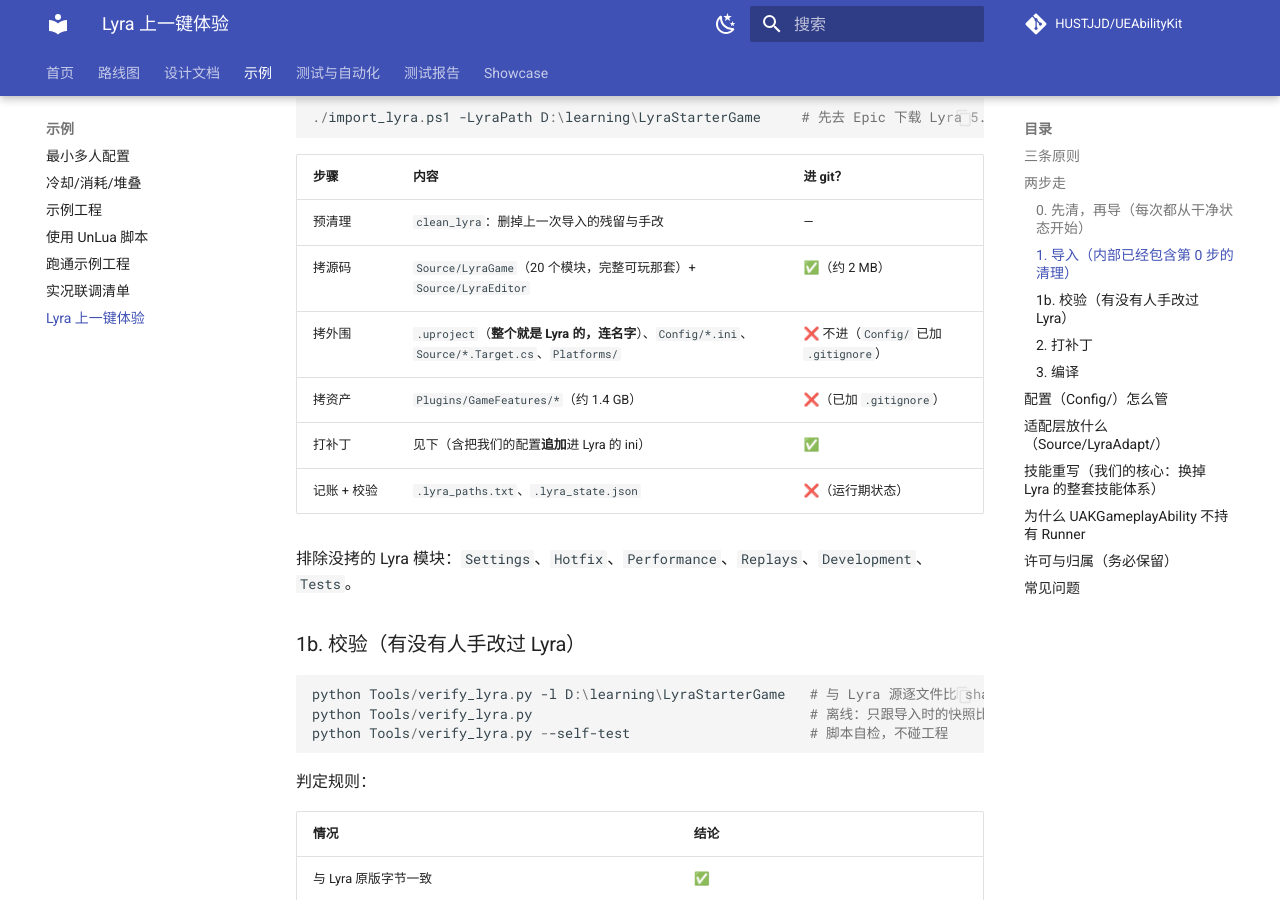
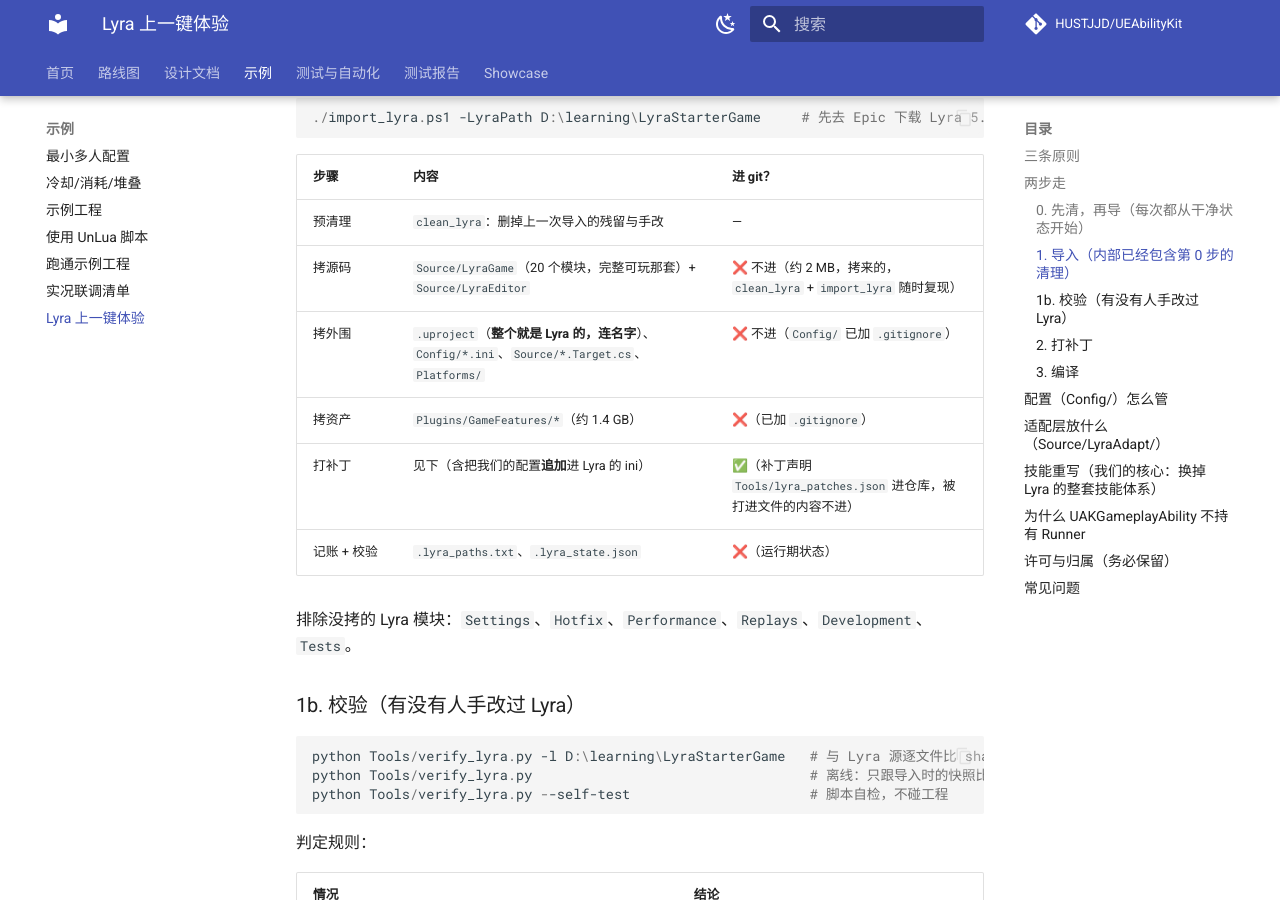
Before and after one commit to HUSTJJD/UEAbilityKit, an MkDocs documentation site: the page built from docs/examples/lyra-integration.md, in a window 1280 px wide and 900 px high, scrolled down 1838 px. Built offline with MkDocs 1.6.1 and Material for MkDocs 9.7.7, drawn with Linux system fonts in a browser that asks for light colours; comment, search, counter and statistics services are not loaded.

Commit message:
导入补全：未给引擎目录时全拷 Lyra 插件；Plugins/ 只留我们自己的进仓库
- import_lyra：没传 -EngineRoot 时不再跳过 Lyra 自带插件（缺一个就编译不过），改为全拷并警告
- .gitignore：Plugins/* 白名单（只 UEAbilityKit / UnLuaNova 进仓库），Lyra 源码同样不进仓库
- 文档同步：拷进来的 Lyra 一律不进仓库，进仓库的只有补丁声明

```diff
--- a/docs/examples/lyra-integration.md
+++ b/docs/examples/lyra-integration.md
@@ -92,10 +92,10 @@
 | 步骤 | 内容 | 进 git？ |
 | --- | --- | --- |
 | 预清理 | `clean_lyra`：删掉上一次导入的残留与手改 | — |
-| 拷源码 | `Source/LyraGame`（20 个模块，完整可玩那套）+ `Source/LyraEditor` | ✅（约 2 MB） |
+| 拷源码 | `Source/LyraGame`（20 个模块，完整可玩那套）+ `Source/LyraEditor` | ❌ 不进（约 2 MB，拷来的，`clean_lyra` + `import_lyra` 随时复现） |
 | 拷外围 | `.uproject`（**整个就是 Lyra 的，连名字**）、`Config/*.ini`、`Source/*.Target.cs`、`Platforms/` | ❌ 不进（`Config/` 已加 `.gitignore`） |
 | 拷资产 | `Plugins/GameFeatures/*`（约 1.4 GB） | ❌（已加 `.gitignore`） |
-| 打补丁 | 见下（含把我们的配置**追加**进 Lyra 的 ini） | ✅ |
+| 打补丁 | 见下（含把我们的配置**追加**进 Lyra 的 ini） | ✅（补丁声明 `Tools/lyra_patches.json` 进仓库，被打进文件的内容不进） |
 | 记账 + 校验 | `.lyra_paths.txt`、`.lyra_state.json` | ❌（运行期状态） |
 
 排除没拷的 Lyra 模块：`Settings`、`Hotfix`、`Performance`、`Replays`、`Development`、`Tests`。
```
Also changed, not shown: 3 other files.
